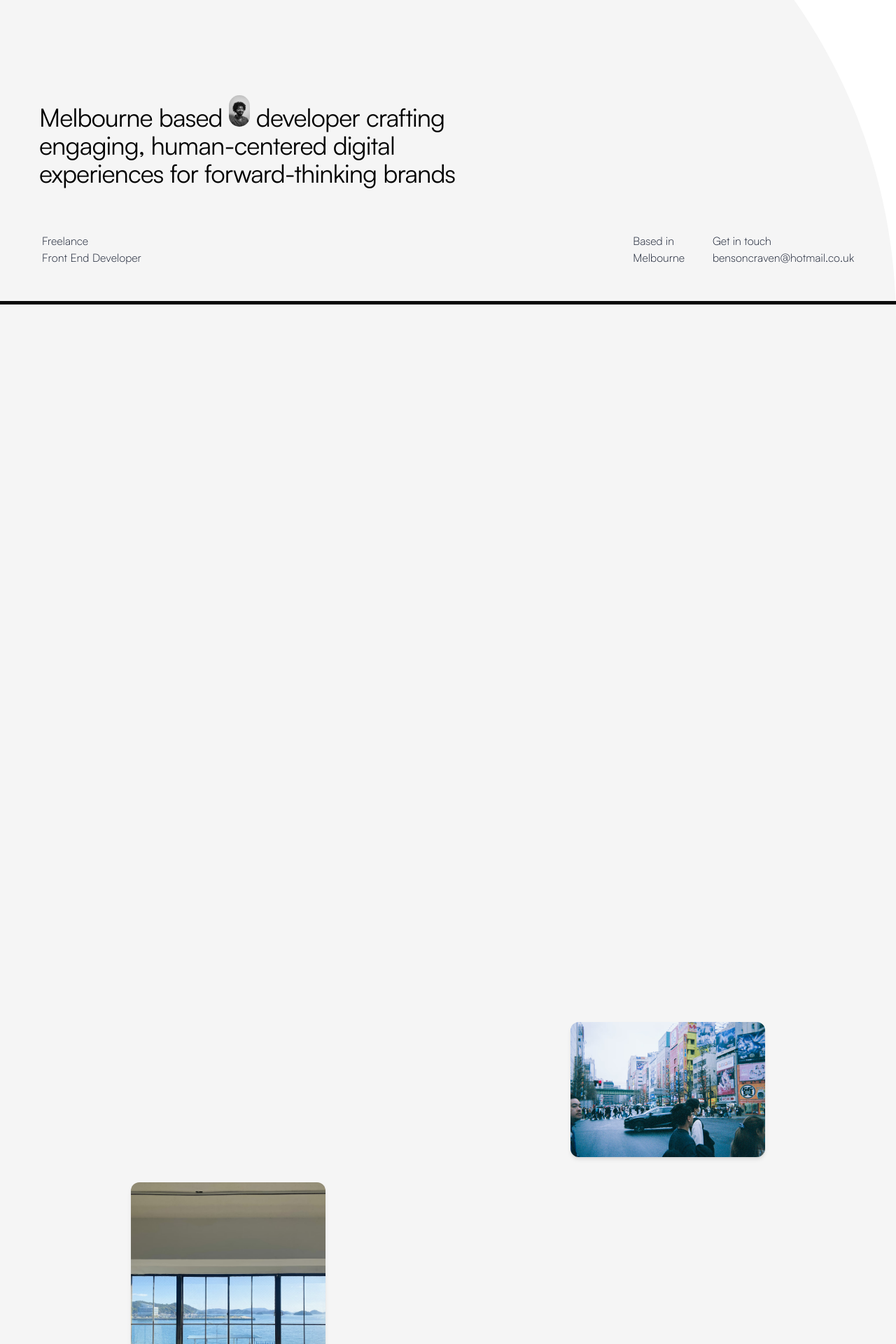
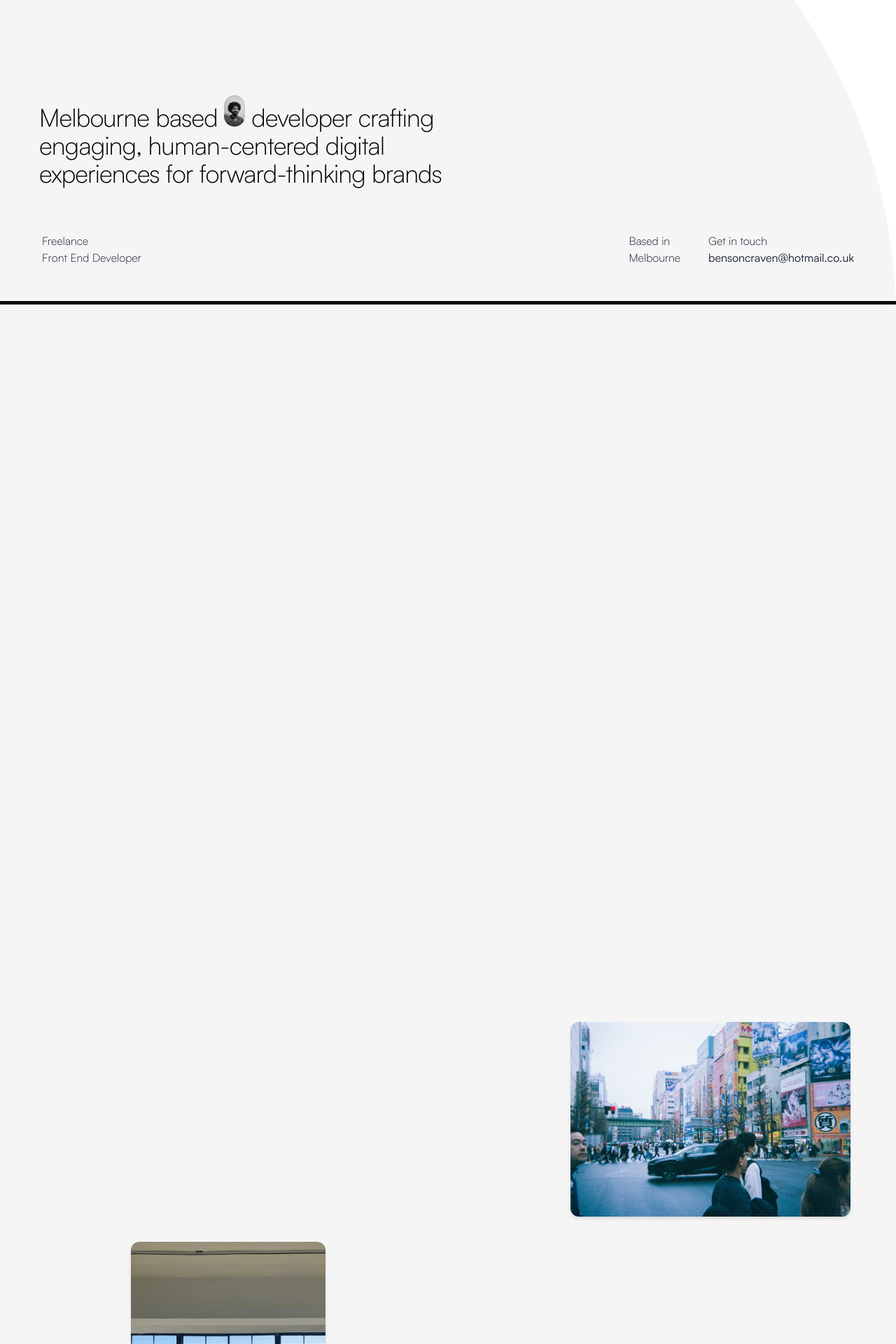
Before and after one commit to Benson-Craven/code-by-benson, a Next.js app: page / in a window 1280 px wide. Shown: the part 340-2260 px from the top of the page at 70% size. Built offline with nearby package versions, Linux system fonts and the light colour scheme.

Commit message:
Altered some images and scripting

```diff
--- a/app/components/HeroSection.tsx
+++ b/app/components/HeroSection.tsx
@@ -40,14 +40,14 @@ const HeroSection = () => {
     }
 
     return (
-        <section className="flex min-h-screen w-full flex-col justify-end bg-neutral-100 p-10 text-slate-900 md:rounded-tr-full">
+        <section className="flex min-h-screen w-full flex-col justify-end bg-neutral-100 p-5 text-slate-900 md:rounded-tr-full md:p-10">
             <div className="overflow-hidden">
                 <motion.h1
                     ref={body}
                     variants={animation}
                     initial="initial"
                     animate={"enter"}
-                    className="mx-4 mb-16 w-2/3 text-xl tracking-tight text-black md:w-1/2 md:text-4xl"
+                    className="mx-4 mb-16 w-4/5 text-xl font-light tracking-tight text-black md:w-1/2 md:text-4xl"
                 >
                     Melbourne based{" "}
                     <Link href={"/info"}>
@@ -91,9 +91,11 @@ const HeroSection = () => {
                     </div>
                     <div>
                         Get in touch
-                        <FlipLink href="" hoverText="Say hi! &#9996;">
-                            bensoncraven@hotmail.co.uk
-                        </FlipLink>
+                        <span className="font-normal">
+                            <FlipLink href="" hoverText="Say hi! &#9996;">
+                                bensoncraven@hotmail.co.uk
+                            </FlipLink>
+                        </span>
                     </div>
                 </div>
             </motion.div>
--- a/app/components/Parallax/page.tsx
+++ b/app/components/Parallax/page.tsx
@@ -51,7 +51,7 @@ const Parallax = () => {
                     style={{ opacity: opacityGrid }}
                     className="grid w-full grid-cols-6 gap-9 md:grid-cols-8"
                 >
-                    <div className="col-span-2 col-start-1 row-start-1 md:col-start-6">
+                    <div className="col-span-3 col-start-1 row-start-1 md:col-start-6">
                         <Image
                             src={"/images/akihabara.avif"}
                             alt="Alt"
--- a/app/components/Projects.tsx
+++ b/app/components/Projects.tsx
@@ -19,10 +19,10 @@ const ProjectSection: React.FC = () => {
     const x = useTransform(
         scrollYProgress,
         [0, 1],
-        ["0%", `-${90 - cardWidth}%`],
+        ["0%", `-${100 - (projects.length / 2) * cardWidth}%`],
     )
 
-    const opacity = useTransform(scrollYProgress, [0.9, 1], [1, 0])
+    const opacity = useTransform(scrollYProgress, [0.8, 1], [1, 0])
 
     const containerVariants = {
         hidden: {
@@ -41,18 +41,20 @@ const ProjectSection: React.FC = () => {
         <section
             id="project-section"
             ref={targetRef}
-            className="relative h-[300vh] rounded-bl-[300px] rounded-br-[300px] rounded-tr-full bg-neutral-100"
+            className="relative h-[150vh] rounded-bl-[300px] rounded-br-[300px] rounded-tr-full bg-neutral-100 md:h-[300vh]"
         >
             {/* Section Header */}
             <motion.div
                 style={{ opacity }}
-                className="sticky top-20 pl-5 mix-blend-difference md:pl-10"
+                className="sticky top-[130px] pl-5 mix-blend-difference md:pl-10"
             >
-                <h2 className="text-7xl tracking-tight">Projects</h2>
+                <h2 className="text-6xl tracking-tight md:text-7xl">
+                    Projects
+                </h2>
             </motion.div>
 
             {/* Horizontal Scrolling Section */}
-            <div className="sticky top-44 mt-8 flex flex-col items-start justify-center overflow-hidden">
+            <div className="sticky top-1/3 mt-8 flex flex-col items-start justify-center overflow-hidden md:top-44">
                 <motion.div
                     style={{ x }}
                     variants={containerVariants}
--- a/app/info/page.tsx
+++ b/app/info/page.tsx
@@ -94,7 +94,7 @@ const Info: React.FC = () => {
     return (
         <section className="relative rounded-br-full rounded-tr-full bg-neutral-100 pb-20">
             <div className="relative flex h-[95vh] flex-col md:h-[100vh]">
-                <div className="absolute bottom-0 left-0 right-0 flex justify-center overflow-hidden">
+                <div className="absolute bottom-5 left-0 right-0 flex justify-center overflow-hidden">
                     {text.map((char, index) => (
                         <motion.span
                             key={index}
@@ -118,18 +118,18 @@ const Info: React.FC = () => {
             </div>
             {/* <Process /> */}
             {/* TODO Need to decide whether to have this at all */}
-            <div className="flex flex-col space-y-12 px-10 py-8">
+            <div className="flex flex-col space-y-12 px-6 py-6 sm:px-8 sm:py-8 md:px-10 md:py-10">
                 {/* Services Section */}
                 <div className="flex flex-col space-y-4">
                     <div className="border-t border-gray-300 mix-blend-difference" />
-                    <div className="flex items-start justify-between">
+                    <div className="flex flex-col justify-between space-y-4 md:flex-row md:items-start md:space-y-0">
                         {/* Title */}
                         <p className="text-lg font-medium text-gray-500">
                             ↳ Services
                         </p>
 
                         {/* Columns */}
-                        <div className="grid grid-cols-2 gap-x-16">
+                        <div className="grid grid-cols-1 gap-y-6 sm:grid-cols-2 sm:gap-x-8 md:gap-x-16">
                             <div className="space-y-1">
                                 <p className="font-normal text-white mix-blend-difference">
                                     UX/UI Design <br />
```
